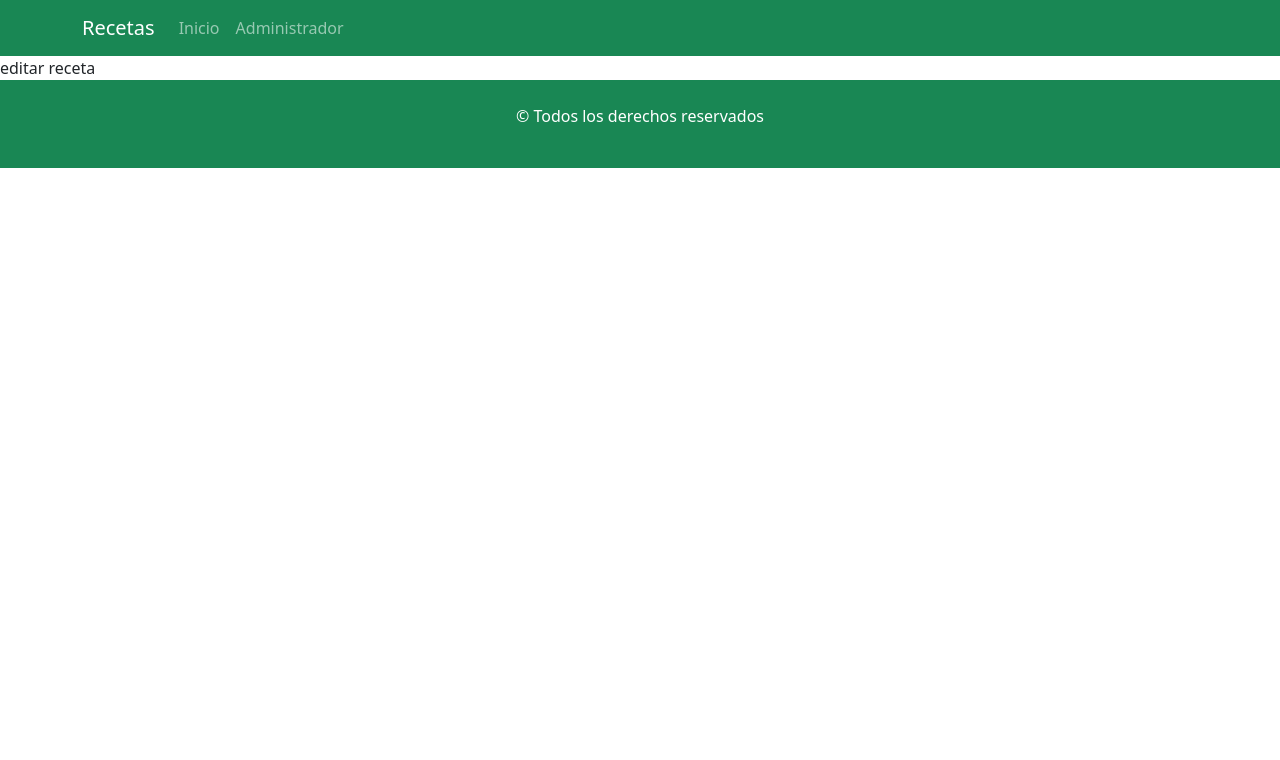
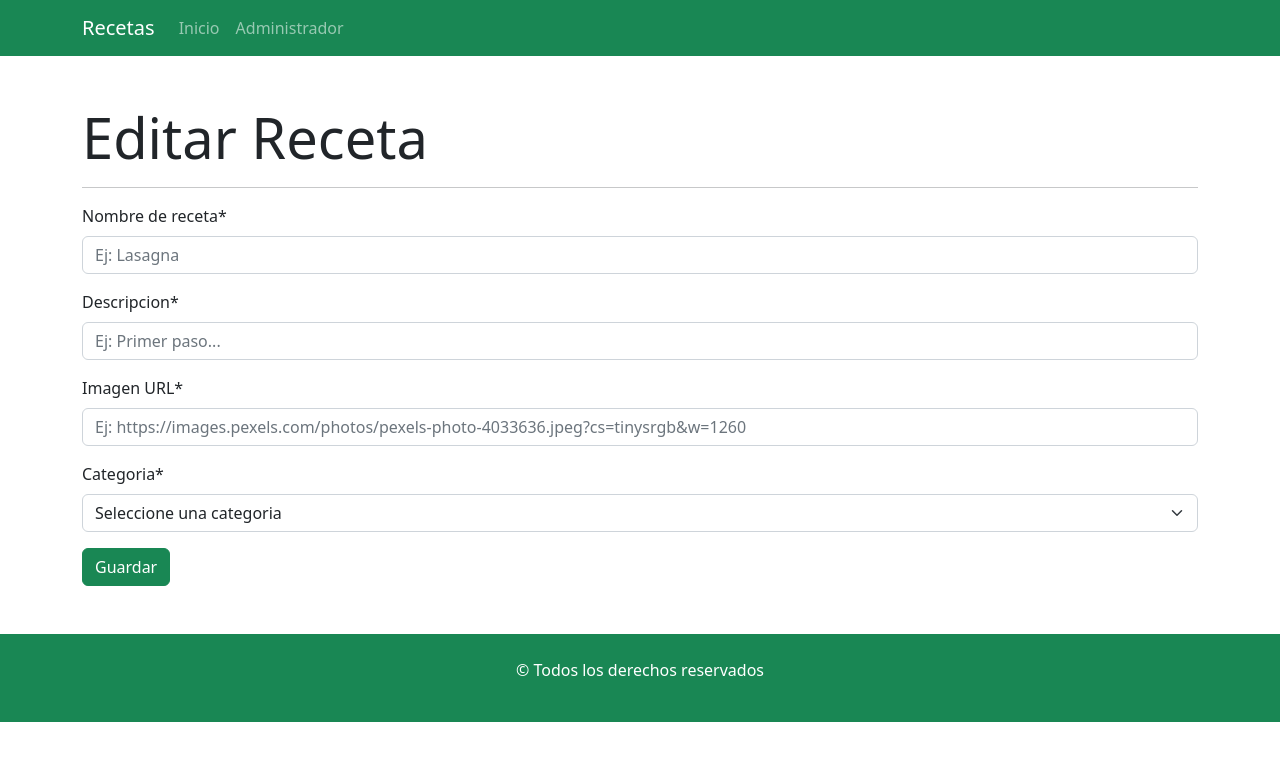
Before and after one commit to TomasBudeguer/blog-recetas-version-2, a React (Create React App) app: page /administrar/editar/1 in a window 1280 px wide. Shown: the top 760 px of the page. Built offline with nearby package versions, Linux system fonts and the light colour scheme.

Commit message:
hice el componente editar receta con su formulario

```diff
--- a/src/components/views/receta/EditarReceta.jsx
+++ b/src/components/views/receta/EditarReceta.jsx
@@ -1,8 +1,45 @@
+import { Button, Form, Container } from "react-bootstrap";
+
 const EditarReceta = () => {
     return (
-        <div>
-            editar receta
-        </div>
+        <Container className="my-5">
+      <h2 className="display-4">Editar Receta</h2>
+      <hr />
+      <Form>
+        <Form.Group className="mb-3" controlId="formNombre">
+          <Form.Label>Nombre de receta*</Form.Label>
+          <Form.Control type="text" placeholder="Ej: Lasagna" />
+        </Form.Group>
+        <Form.Group className="mb-3" controlId="formDescripcion">
+          <Form.Label>Descripcion*</Form.Label>
+          <Form.Control type="text" placeholder="Ej: Primer paso..." />
+        </Form.Group>
+        <Form.Group className="mb-3" controlId="formImagen">
+          <Form.Label>Imagen URL*</Form.Label>
+          <Form.Control
+            type="URL"
+            placeholder="Ej: https://images.pexels.com/photos/pexels-photo-4033636.jpeg?cs=tinysrgb&w=1260"
+          />
+        </Form.Group>
+        <Form.Group className="mb-3" controlId="formCategoria">
+          <Form.Label>Categoria*</Form.Label>
+          <Form.Select>
+            <option value="">Seleccione una categoria</option>
+            <option value="bebida caliente">Bebida caliente</option>
+            <option value="bebida fria">Bebida fria</option>
+            <option value="dulce">Dulce</option>
+            <option value="ensaldas">Ensaladas</option>
+            <option value="postres">Postres</option>
+            <option value="salado">Salado</option>
+            <option value="tortas">Tortas</option>
+            <option value="tartas">Tartas</option>
+          </Form.Select>
+        </Form.Group>
+        <Button variant="success" type="submit">
+          Guardar
+        </Button>
+      </Form>
+    </Container>
     );
 };
 
```
